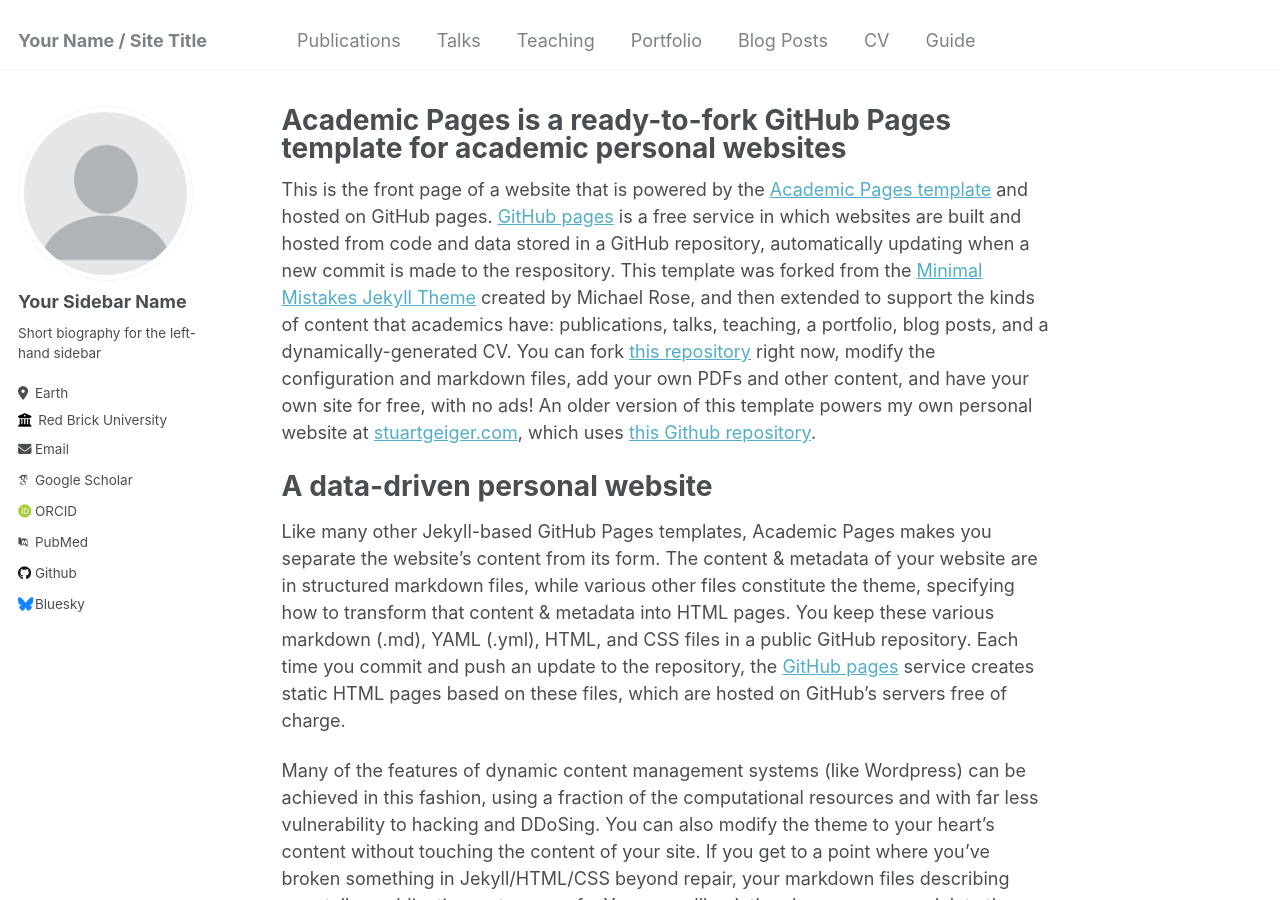
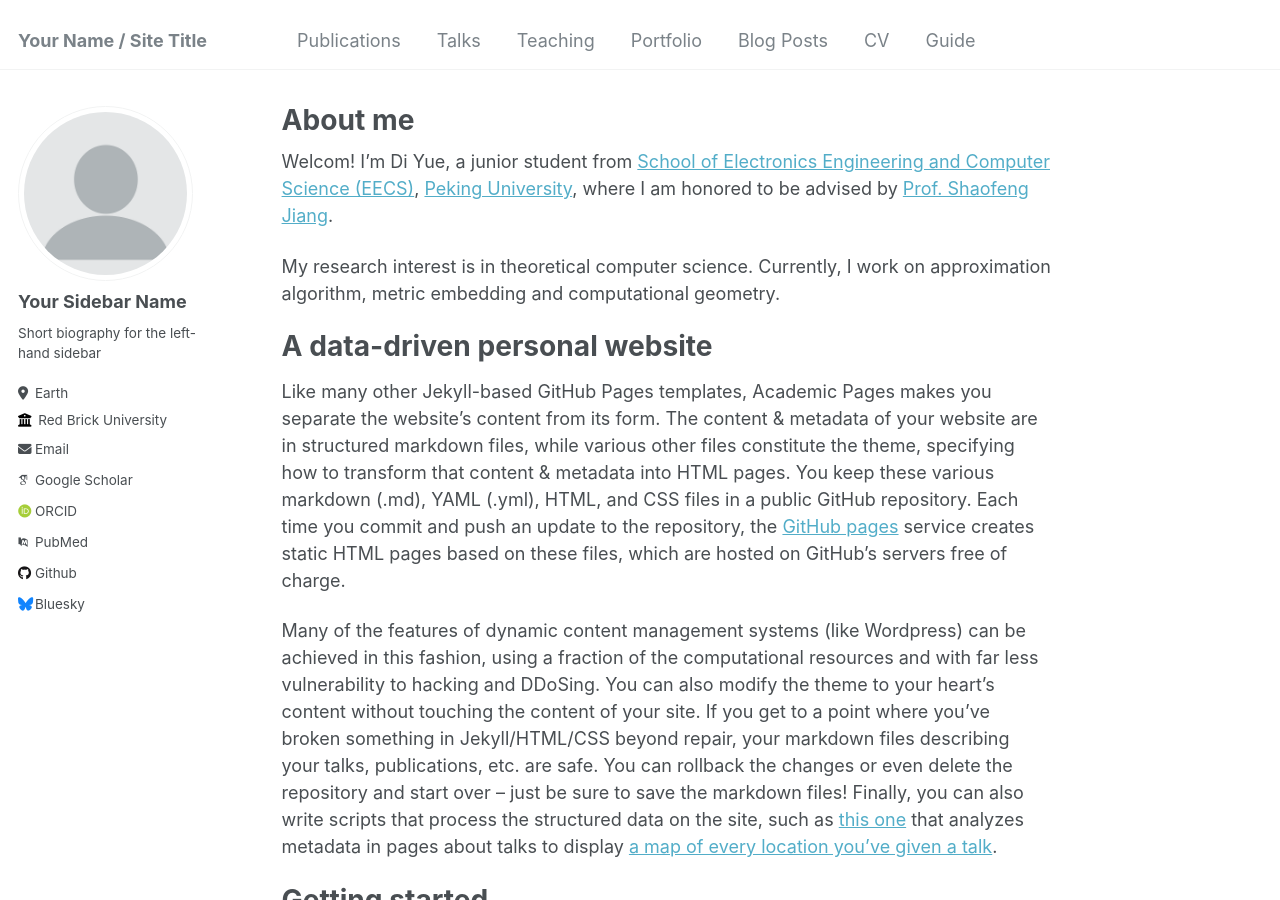
Before and after one commit to tnediserp/tnediserp.github.io, a Jekyll site: the page built from _pages/about.md, in a window 1280 px wide and 900 px high. Built offline with Jekyll 4.4.1, drawn with Linux system fonts in a browser that asks for light colours; some web fonts are replaced.

Commit message:
add a short bio

```diff
--- a/_pages/about.md
+++ b/_pages/about.md
@@ -1,13 +1,15 @@
 ---
 permalink: /
-title: "Academic Pages is a ready-to-fork GitHub Pages template for academic personal websites"
+title: "About me"
 author_profile: true
 redirect_from:
   - /about/
   - /about.html
 ---
 
-This is the front page of a website that is powered by the [Academic Pages template](https://github.com/academicpages/academicpages.github.io) and hosted on GitHub pages. [GitHub pages](https://pages.github.com) is a free service in which websites are built and hosted from code and data stored in a GitHub repository, automatically updating when a new commit is made to the respository. This template was forked from the [Minimal Mistakes Jekyll Theme](https://mmistakes.github.io/minimal-mistakes/) created by Michael Rose, and then extended to support the kinds of content that academics have: publications, talks, teaching, a portfolio, blog posts, and a dynamically-generated CV. You can fork [this repository](https://github.com/academicpages/academicpages.github.io) right now, modify the configuration and markdown files, add your own PDFs and other content, and have your own site for free, with no ads! An older version of this template powers my own personal website at [stuartgeiger.com](http://stuartgeiger.com), which uses [this Github repository](https://github.com/staeiou/staeiou.github.io).
+Welcom! I'm Di Yue, a junior student from [School of Electronics Engineering and Computer Science (EECS)](https://eecs.pku.edu.cn/), [Peking University](https://www.pku.edu.cn/), where I am honored to be advised by [Prof. Shaofeng Jiang](https://www.shaofengjiang.cn/).
+
+My research interest is in theoretical computer science. Currently, I work on approximation algorithm, metric embedding and computational geometry.
 
 A data-driven personal website
 ======
```
Also changed, not shown: 1 other file.
